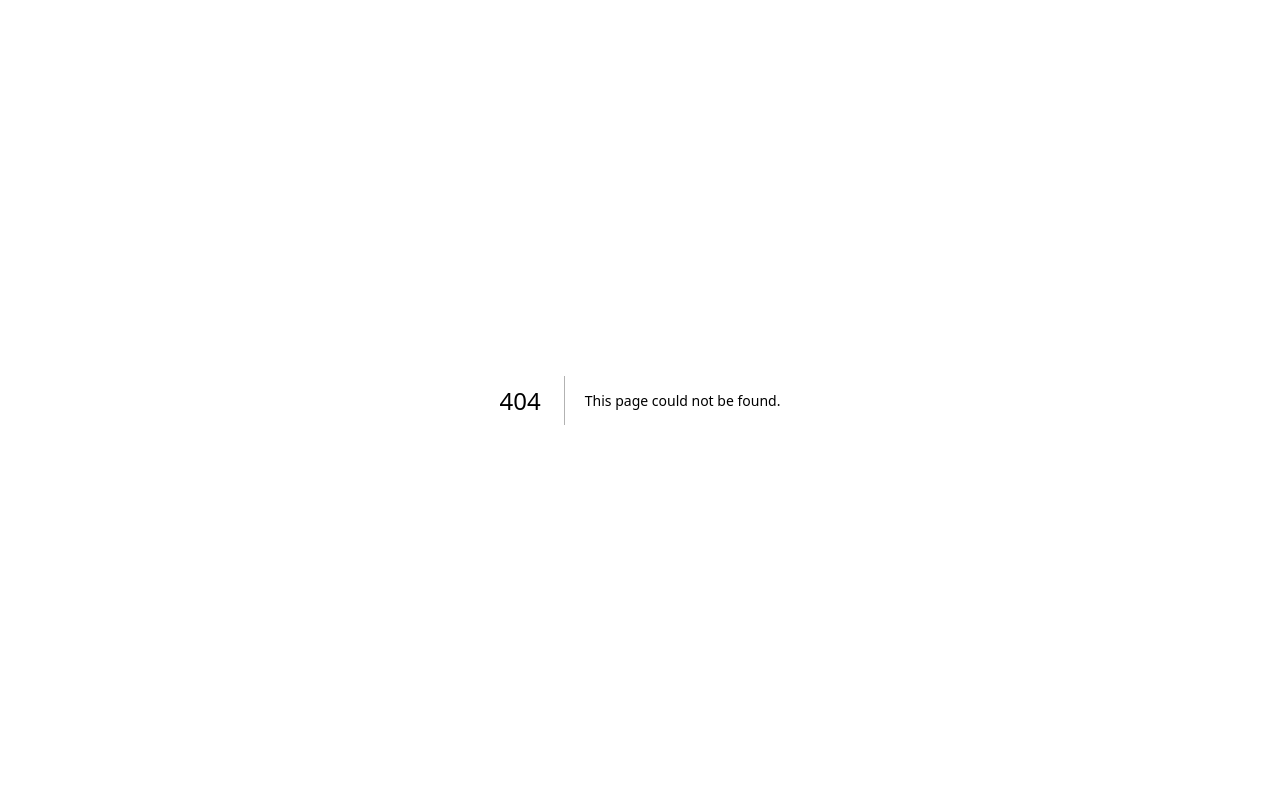
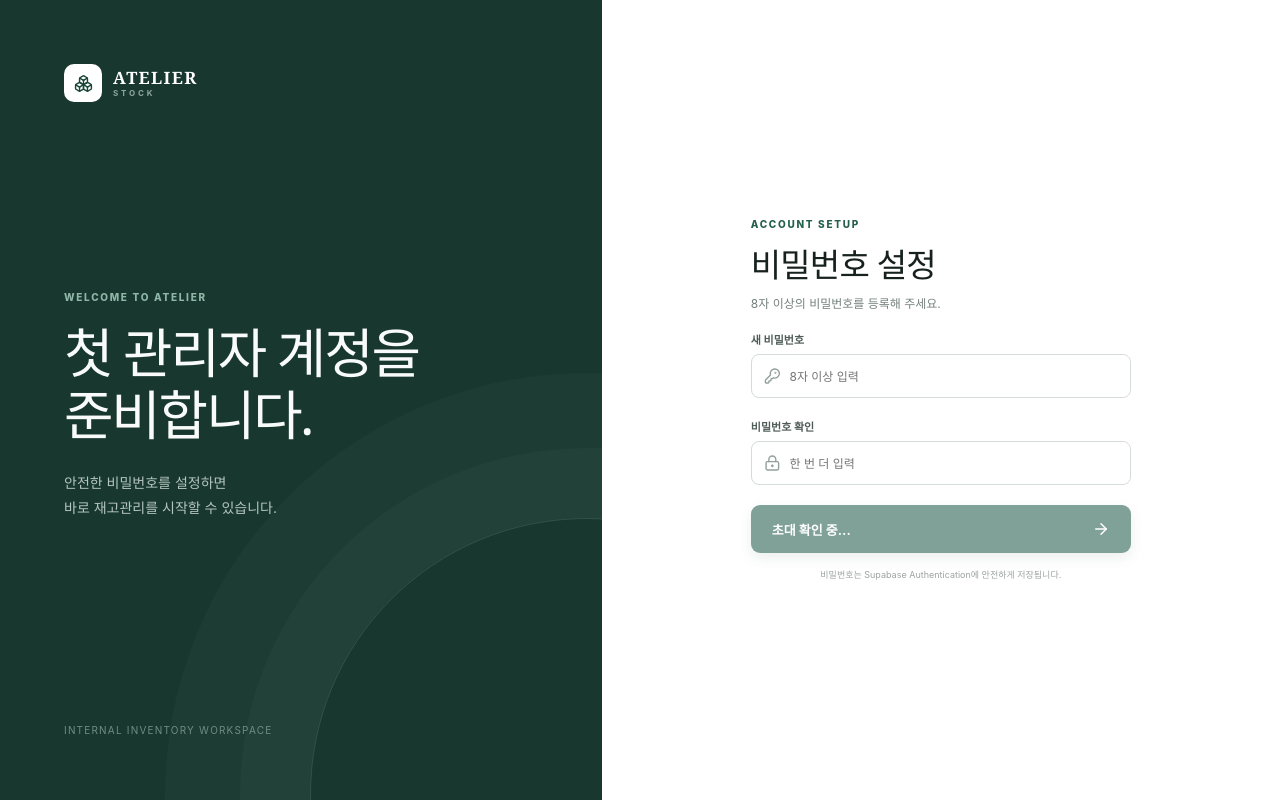
Before and after one commit to left3steps/atelier-stock, a Next.js app: page /set-password in a window 1280 px wide. Before the commit this address had no page. Built offline with nearby package versions, Linux system fonts and the light colour scheme; no server answers.

Commit message:
Add invited admin password setup

```diff
--- a/app/page.tsx
+++ b/app/page.tsx
@@ -8,6 +8,11 @@ export default function Home() {
   const router = useRouter();
 
   useEffect(() => {
+    const authCallback = `${window.location.search}${window.location.hash}`;
+    if (authCallback.includes("code=") || authCallback.includes("access_token=") || authCallback.includes("type=invite")) {
+      router.replace(`/set-password${authCallback}`);
+      return;
+    }
     router.replace("/inventory");
   }, [router]);
 
--- /dev/null
+++ b/app/set-password/page.tsx
@@ -0,0 +1,98 @@
+"use client";
+
+import { FormEvent, useEffect, useState } from "react";
+import { useRouter } from "next/navigation";
+import { ArrowRight, KeyRound, LockKeyhole } from "lucide-react";
+import { supabase } from "@/lib/supabase/client";
+import { Logo } from "@/components/logo";
+
+export default function SetPasswordPage() {
+  const router = useRouter();
+  const [password, setPassword] = useState("");
+  const [confirmPassword, setConfirmPassword] = useState("");
+  const [loading, setLoading] = useState(false);
+  const [sessionReady, setSessionReady] = useState(false);
+  const [error, setError] = useState("");
+
+  useEffect(() => {
+    let mounted = true;
+
+    supabase.auth.getSession().then(({ data }) => {
+      if (mounted && data.session) setSessionReady(true);
+    });
+
+    const { data: listener } = supabase.auth.onAuthStateChange((_event, session) => {
+      if (mounted && session) setSessionReady(true);
+    });
+
+    return () => {
+      mounted = false;
+      listener.subscription.unsubscribe();
+    };
+  }, []);
+
+  async function handleSubmit(event: FormEvent) {
+    event.preventDefault();
+    setError("");
+
+    if (!sessionReady) {
+      setError("초대 링크가 만료되었거나 올바르지 않습니다. 새 초대 메일을 요청해 주세요.");
+      return;
+    }
+    if (password.length < 8) {
+      setError("비밀번호는 8자 이상 입력해 주세요.");
+      return;
+    }
+    if (password !== confirmPassword) {
+      setError("두 비밀번호가 일치하지 않습니다.");
+      return;
+    }
+
+    setLoading(true);
+    const { error: updateError } = await supabase.auth.updateUser({ password });
+    if (updateError) {
+      setError("비밀번호를 저장하지 못했습니다. 초대 링크를 다시 열어 주세요.");
+      setLoading(false);
+      return;
+    }
+
+    router.replace("/inventory");
+    router.refresh();
+  }
+
+  return (
+    <main className="login-page">
+      <section className="login-brand-panel">
+        <Logo />
+        <div className="brand-message">
+          <p className="eyebrow light">WELCOME TO ATELIER</p>
+          <h1>첫 관리자 계정을<br />준비합니다.</h1>
+          <p>안전한 비밀번호를 설정하면<br />바로 재고관리를 시작할 수 있습니다.</p>
+        </div>
+        <p className="brand-footer">Internal inventory workspace</p>
+      </section>
+      <section className="login-form-panel">
+        <form className="login-card" onSubmit={handleSubmit}>
+          <div>
+            <p className="eyebrow">ACCOUNT SETUP</p>
+            <h2>비밀번호 설정</h2>
+            <p className="muted">8자 이상의 비밀번호를 등록해 주세요.</p>
+          </div>
+          <label className="field">
+            <span>새 비밀번호</span>
+            <div className="input-with-icon"><KeyRound size={18} /><input type="password" value={password} onChange={(event) => setPassword(event.target.value)} placeholder="8자 이상 입력" required minLength={8} autoComplete="new-password" /></div>
+          </label>
+          <label className="field">
+            <span>비밀번호 확인</span>
+            <div className="input-with-icon"><LockKeyhole size={18} /><input type="password" value={confirmPassword} onChange={(event) => setConfirmPassword(event.target.value)} placeholder="한 번 더 입력" required minLength={8} autoComplete="new-password" /></div>
+          </label>
+          {error && <p className="form-error">{error}</p>}
+          <button className="button button-primary button-wide" disabled={loading || !sessionReady}>
+            {loading ? "저장 중..." : sessionReady ? "비밀번호 저장" : "초대 확인 중..."}<ArrowRight size={18} />
+          </button>
+          <p className="login-help">비밀번호는 Supabase Authentication에 안전하게 저장됩니다.</p>
+        </form>
+      </section>
+    </main>
+  );
+}
```
